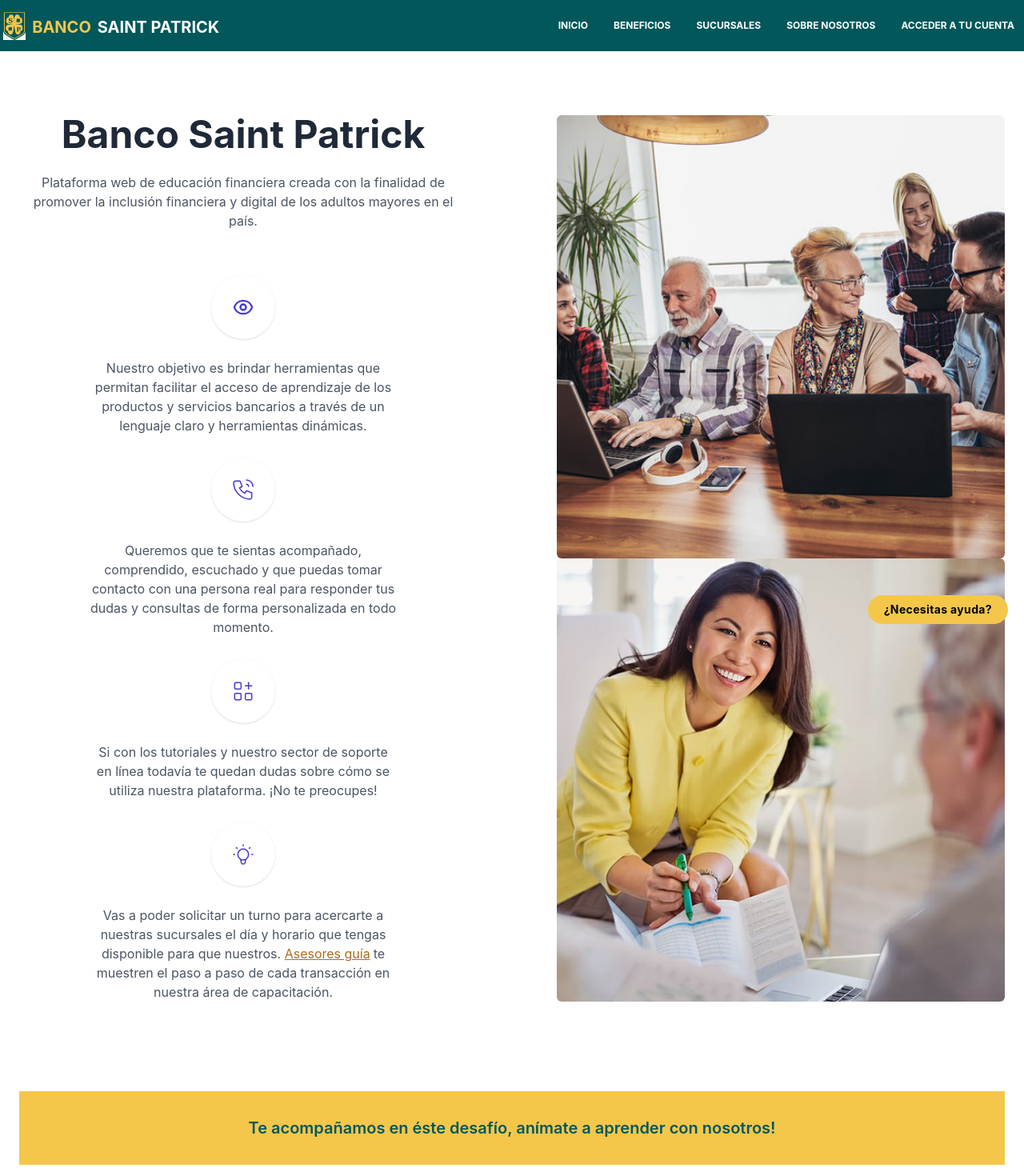
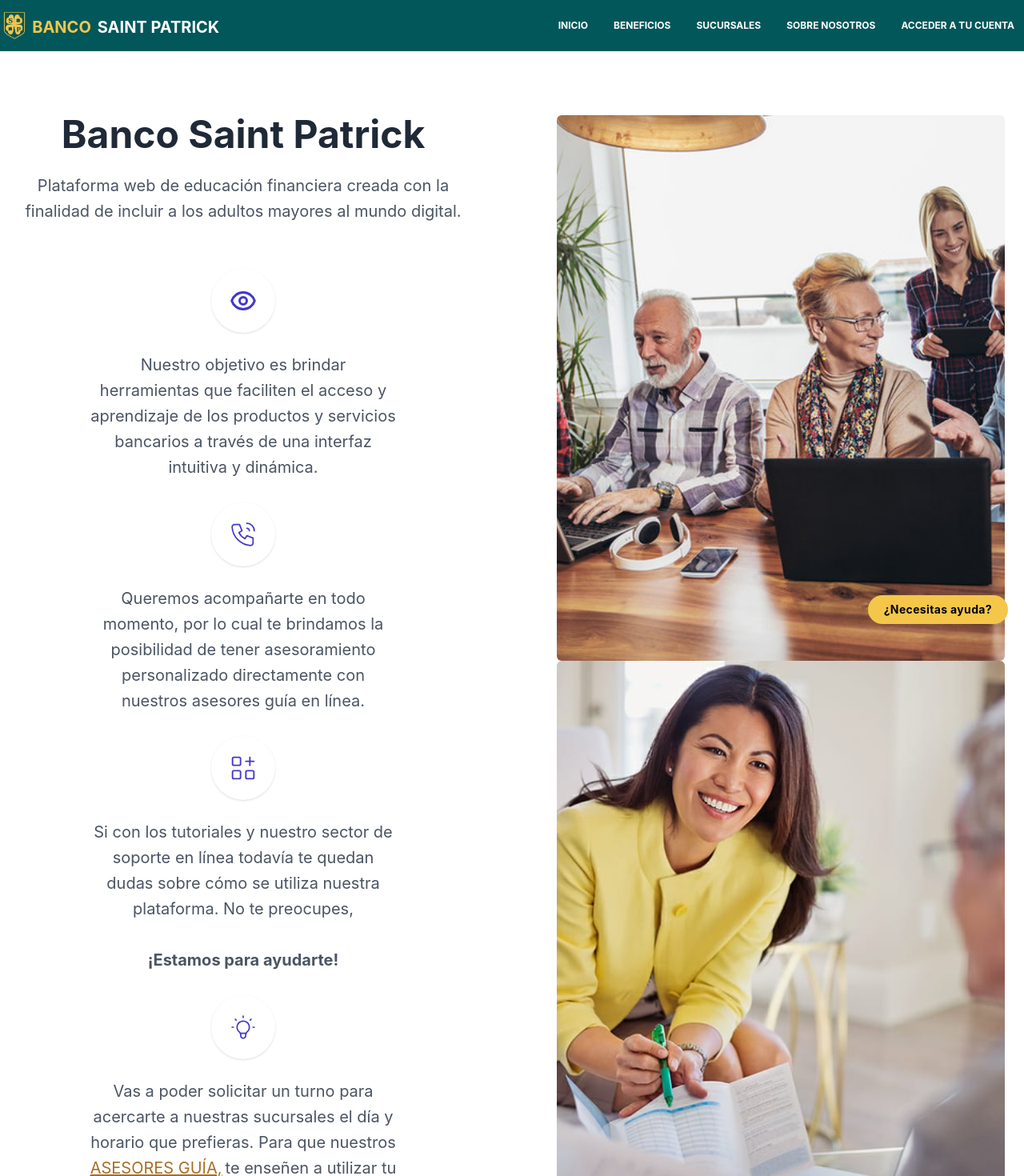
Before and after one commit to bank-saint-patrick/saint-patrick-bank-frontend, a React (Create React App) app: page /sobre-nosotros in a window 1280 px wide. Shown: the top 1470 px of the page at 80% size. Built offline with nearby package versions, Linux system fonts and the light colour scheme.

Commit message:
ultimos cambios

```diff
--- a/src/components/Login/Login.jsx
+++ b/src/components/Login/Login.jsx
@@ -9,7 +9,7 @@ import { toast } from 'react-toastify';
 
 const backgroundImage = 'https://www.bbva.com/wp-content/uploads/2020/02/pareja-1920x1180.jpg';
 
-const url = 'http://ec2-3-139-57-252.us-east-2.compute.amazonaws.com:5000/api';
+const url = 'http://201.185.152.203:81/api';
 
 export default function Login() {
     const [dni, setDni] = useState('');
@@ -123,7 +123,7 @@ export default function Login() {
 
                 <div className="bg-white flex flex-col w-full md:w-1/2 justify-center px-10">
                     <span className="text-plantation text-4xl text-center font-bold mb-2">Bienvenido a tu</span>
-                    <span className="text-plantation text-4xl text-center font-light mb-4">banca en línea</span>
+                    <span className="text-plantation text-4xl text-center font-light mb-4">Banca en Línea</span>
                     <hr className="my-5" />
                     <form className="text-center lg:px-20 mb-6" onSubmit={submitHandler}>
                         <Input class="flex-col" type="text" label="DNI" value={dni} seter={setDni} placeholder="Ingrese su DNI" />
--- a/src/components/Navbar/index.jsx
+++ b/src/components/Navbar/index.jsx
@@ -1,5 +1,5 @@
 import React, { useState, useEffect } from 'react';
-import logo from '../../assets/logo.jpeg';
+import logo from '../../assets/logo.png';
 import './style.css';
 
 import { FontAwesomeIcon } from '@fortawesome/react-fontawesome';
--- a/src/components/Register/Register.jsx
+++ b/src/components/Register/Register.jsx
@@ -8,7 +8,7 @@ import { toast } from 'react-toastify';
 import adultos from '../../assets/images/adultos.jpeg';
 import { useNavigate } from 'react-router-dom';
 
-const url = 'http://ec2-3-139-57-252.us-east-2.compute.amazonaws.com:5000/api';
+const url = 'http://201.185.152.203:81/api';
 
 export default function Register() {
     const [dni, setDni] = useState('');
--- a/src/components/desktop/Desktop/index.jsx
+++ b/src/components/desktop/Desktop/index.jsx
@@ -20,7 +20,7 @@ import ModalBorrarContacto from './../Transaction/modalBorrarC';
 
 // * URL de la API
 
-const url = 'http://ec2-3-139-57-252.us-east-2.compute.amazonaws.com:5000/api';
+const url = 'http://201.185.152.203:81/api';
 
 // ? COMPONENTE
 
--- a/src/components/needs/ButtonSupport/chat.jsx
+++ b/src/components/needs/ButtonSupport/chat.jsx
@@ -2,7 +2,7 @@ import React from 'react';
 import { useNavigate } from 'react-router-dom';
 
 import chat from '../../../assets/Chat.png';
-import logo from '../../../assets/logo.jpeg';
+import logo from '../../../assets/logo.png';
 import Navbar from '../../Navbar';
 
 export default function Chat() {
--- a/src/components/website/AboutUs/index.jsx
+++ b/src/components/website/AboutUs/index.jsx
@@ -16,23 +16,21 @@ export default function AboutUs() {
                         <div className="md:py-20 xl:w-1/2 sm:w-1/2 lg:mr-20 md:mr-6 flex flex-col md:items-end items-center justify-center xl:mr-28">
                             <div className="flex flex-col items-center justify-center w-full">
                                 <h1 className="md:text-5xl text-3xl font-bold text-center text-gray-800">Banco Saint Patrick</h1>
-                                <p className="w-full mt-6 text-base leading-6 text-center text-gray-600">
-                                    Plataforma web de educación financiera creada con la finalidad de promover la inclusión financiera y digital de los adultos mayores en el país.
-                                </p>
+                                <p className="w-full mt-6 text-xl leading-8 text-center text-gray-600">Plataforma web de educación financiera creada con la finalidad de incluir a los adultos mayores al mundo digital.</p>
                                 <div className="md:mt-14 mt-12 flex flex-col items-center">
                                     <div className="w-20 h-20 bg-white shadow rounded-full flex items-center justify-center" role="img" aria-label="money">
-                                        <svg xmlns="http://www.w3.org/2000/svg" className="text-[#4338CA] h-7 w-7" fill="none" viewBox="0 0 24 24" stroke="currentColor" strokeWidth={2}>
+                                        <svg xmlns="http://www.w3.org/2000/svg" className="text-[#4338CA] h-9 w-9" fill="none" viewBox="0 0 24 24" stroke="currentColor" strokeWidth={2}>
                                             <path strokeLinecap="round" strokeLinejoin="round" d="M15 12a3 3 0 11-6 0 3 3 0 016 0z" />
                                             <path strokeLinecap="round" strokeLinejoin="round" d="M2.458 12C3.732 7.943 7.523 5 12 5c4.478 0 8.268 2.943 9.542 7-1.274 4.057-5.064 7-9.542 7-4.477 0-8.268-2.943-9.542-7z" />
                                         </svg>
                                     </div>
-                                    <p className="text-base leading-6 mt-6 text-center text-gray-600 sm:w-96 w-full">
-                                        Nuestro objetivo es brindar herramientas que permitan facilitar el acceso de aprendizaje de los productos y servicios bancarios a través de un lenguaje claro y herramientas dinámicas.
+                                    <p className="text-xl leading-8 mt-6 text-center text-gray-600 sm:w-96 w-full">
+                                        Nuestro objetivo es brindar herramientas que faciliten el acceso y aprendizaje de los productos y servicios bancarios a través de una interfaz intuitiva y dinámica.
                                     </p>
                                 </div>
                                 <div className="mt-7 flex flex-col items-center">
                                     <div className="w-20 h-20 bg-white shadow rounded-full flex items-center justify-center" role="img" aria-label="phone">
-                                        <svg width="26" height="26" viewBox="0 0 26 26" fill="none" xmlns="http://www.w3.org/2000/svg">
+                                        <svg width="30" height="30" viewBox="0 0 26 26" fill="none" xmlns="http://www.w3.org/2000/svg">
                                             <path
                                                 d="M3.66667 2.33331H9L11.6667 8.99998L8.33333 11C9.76128 13.8954 12.1046 16.2387 15 17.6666L17 14.3333L23.6667 17V22.3333C23.6667 23.0406 23.3857 23.7188 22.8856 24.2189C22.3855 24.719 21.7072 25 21 25C15.799 24.6839 10.8935 22.4753 7.20911 18.7909C3.52467 15.1064 1.31607 10.201 1 4.99998C1 4.29274 1.28095 3.61446 1.78105 3.11436C2.28115 2.61426 2.95942 2.33331 3.66667 2.33331Z"
                                                 stroke="#4338CA"
@@ -44,13 +42,13 @@ export default function AboutUs() {
                                             <path d="M17 1C19.1217 1 21.1566 1.84286 22.6569 3.34315C24.1571 4.84344 25 6.87827 25 9" stroke="#4338CA" strokeWidth="1.5" strokeLinecap="round" strokeLinejoin="round" />
                                         </svg>
                                     </div>
-                                    <p className="text-base leading-6 mt-6 text-center text-gray-600 sm:w-96 w-full">
-                                        Queremos que te sientas acompañado, comprendido, escuchado y que puedas tomar contacto con una persona real para responder tus dudas y consultas de forma personalizada en todo momento.
+                                    <p className="text-xl leading-8 mt-6 text-center text-gray-600 sm:w-96 w-full">
+                                        Queremos acompañarte en todo momento, por lo cual te brindamos la posibilidad de tener asesoramiento personalizado directamente con nuestros asesores guía en línea.
                                     </p>
                                 </div>
                                 <div className="mt-7 flex flex-col items-center">
                                     <div className="w-20 h-20 bg-white shadow rounded-full flex items-center justify-center" role="img" aria-label="ideas">
-                                        <svg width="24" height="24" viewBox="0 0 24 24" fill="none" xmlns="http://www.w3.org/2000/svg">
+                                        <svg width="30" height="30" viewBox="0 0 24 24" fill="none" xmlns="http://www.w3.org/2000/svg">
                                             <path
                                                 d="M7.99967 1.33331H2.66634C1.92996 1.33331 1.33301 1.93027 1.33301 2.66665V7.99998C1.33301 8.73636 1.92996 9.33331 2.66634 9.33331H7.99967C8.73605 9.33331 9.33301 8.73636 9.33301 7.99998V2.66665C9.33301 1.93027 8.73605 1.33331 7.99967 1.33331Z"
                                                 stroke="#4338CA"
@@ -76,13 +74,13 @@ export default function AboutUs() {
                                             <path d="M18.667 1.33331V9.33331" stroke="#4338CA" strokeWidth="1.5" strokeLinecap="round" strokeLinejoin="round" />
                                         </svg>
                                     </div>
-                                    <p className="text-base leading-6 mt-6 text-center text-gray-600 sm:w-96 w-full">
-                                        Si con los tutoriales y nuestro sector de soporte en línea todavía te quedan dudas sobre cómo se utiliza nuestra plataforma. ¡No te preocupes!
+                                    <p className="text-xl leading-8 mt-6 text-center text-gray-600 sm:w-96 w-full">
+                                        Si con los tutoriales y nuestro sector de soporte en línea todavía te quedan dudas sobre cómo se utiliza nuestra plataforma. No te preocupes, <br /> <br /> <b>¡Estamos para ayudarte!</b>
                                     </p>
                                 </div>
                                 <div className="mt-7 flex flex-col items-center">
                                     <div className="w-20 h-20 bg-white shadow rounded-full flex items-center justify-center" role="img" aria-label="bright ideas">
-                                        <svg width="26" height="26" viewBox="0 0 26 26" fill="none" xmlns="http://www.w3.org/2000/svg">
+                                        <svg width="30" height="30" viewBox="0 0 26 26" fill="none" xmlns="http://www.w3.org/2000/svg">
                                             <path
                                                 d="M21.5333 4.46667L20.6 5.4M1 13H2.33333H1ZM13 1V2.33333V1ZM23.6667 13H25H23.6667ZM4.46667 4.46667L5.4 5.4L4.46667 4.46667Z"
                                                 stroke="#4338CA"
@@ -100,10 +98,10 @@ export default function AboutUs() {
                                             <path d="M9.93359 19.6666H16.0669" stroke="#4338CA" strokeWidth="1.5" strokeLinecap="round" strokeLinejoin="round" />
                                         </svg>
                                     </div>
-                                    <p className="text-base leading-6 mt-6 text-center text-gray-600 sm:w-96 w-full">
-                                        Vas a poder solicitar un turno para acercarte a nuestras sucursales el día y horario que tengas disponible para que nuestros. {''}
-                                        <span className="underline text-desert hover:text-orange-600 mr-1">Asesores guía</span>
-                                        te muestren el paso a paso de cada transacción en nuestra área de capacitación.
+                                    <p className="text-xl leading-8 mt-6 text-center text-gray-600 sm:w-96 w-full">
+                                        Vas a poder solicitar un turno para acercarte a nuestras sucursales el día y horario que prefieras. Para que nuestros{' '}
+                                        <span className="underline text-desert hover:text-orange-600 mr-1 uppercase">asesores guía,</span>
+                                        te enseñen a utilizar tu Banca Digital.
                                     </p>
                                 </div>
                             </div>
@@ -115,6 +113,12 @@ export default function AboutUs() {
                             <img src={aboutUs1} alt="a woman studying" className="h-auto w-auto md:hidden block" />
                         </div>
                     </div>
+
+                    <section className="w-full flex flex-col pb-8 justify-center items-center">
+                        <br /> <br /> <b className="text-2xl mr-4">Bienvenido al mundo digital.</b>
+                        <br /> <br /> <b className="text-2xl text-blue-stone">Bienvenido a Saint Patrick Bank.</b>
+                    </section>
+
                     <div className="w-full text-center text-xl font-semibold text-blue-stone bg-cream-can mt-8 p-8">Te acompañamos en éste desafío, anímate a aprender con nosotros!</div>
                 </div>
             </div>
--- a/src/components/website/Cashiers/Calendario.jsx
+++ b/src/components/website/Cashiers/Calendario.jsx
@@ -56,7 +56,7 @@ export default function Calendario({ direction }) {
                 </section>
             </div>
             <div className="flex items-center border-t border-indigo-800">
-                <h2 className="text-xl underline whitespace-nowrap text-center font-bold">Sucursal asignada:</h2>
+                <h2 className="text-xl underline whitespace-nowrap text-center font-bold">Sucursal más cercana:</h2>
                 <section className="w-full py-12 flex items-center justify-around">
                     <p className="text-xl font-semibold">
                         Banco Saint Patrick <b className="font-bold text-indigo-500 border-b-2 border-indigo-500">{direction.localidad ? direction.localidad + ' Norte' : 'Central'}</b>
--- a/src/components/website/Cashiers/Form.jsx
+++ b/src/components/website/Cashiers/Form.jsx
@@ -20,7 +20,7 @@ const Form = ({ setDirection }) => {
 
     return (
         <form onSubmit={handleSubmitMap} className="h-full flex flex-col items-center justify-center">
-            <h2 className="text-2xl font-bold underline my-8">¡Empieza tu búsqueda!</h2>
+            <h2 className="text-2xl font-bold underline my-8">¡Comienza tu búsqueda!</h2>
             <div className="flex flex-col sm:flex-row w-full grow items-center">
                 <div className="mb-6 w-full sm:w-1/2 px-4">
                     <label htmlFor="calle" className="block mb-2 text-lg font-medium text-gray-900 dark:text-gray-300">
--- a/src/components/website/Home/index.jsx
+++ b/src/components/website/Home/index.jsx
@@ -21,7 +21,7 @@ export default function Home() {
                         Te acompañamos en todo momento
                     </h1>
                     <p tabIndex="0" className="text-lg text-gray-800 font-semibold mb-8">
-                        Aprende a usar el sistema de banca en línea desde una computadora, tablet o celular. ¡Si tienes más dudas ponte en contacto con nosotros!
+                        Aprende a usar el sistema de banca en línea desde una computadora, tablet o celular. ¡Si tienes más dudas contáctanos!
                     </p>
                     <Link to="/login">
                         <button tabIndex="0" className="bg-cream-can p-4 rounded-lg text-xl font-semibold hover:bg-green-900 hover:text-cream-can hover:ring-1 ring-dingley text-blue-stone my-7 lg:px-4 lg:py-3">
```
Also changed, not shown: src/assets/logo.jpeg (deleted), src/assets/logo.png (added).
